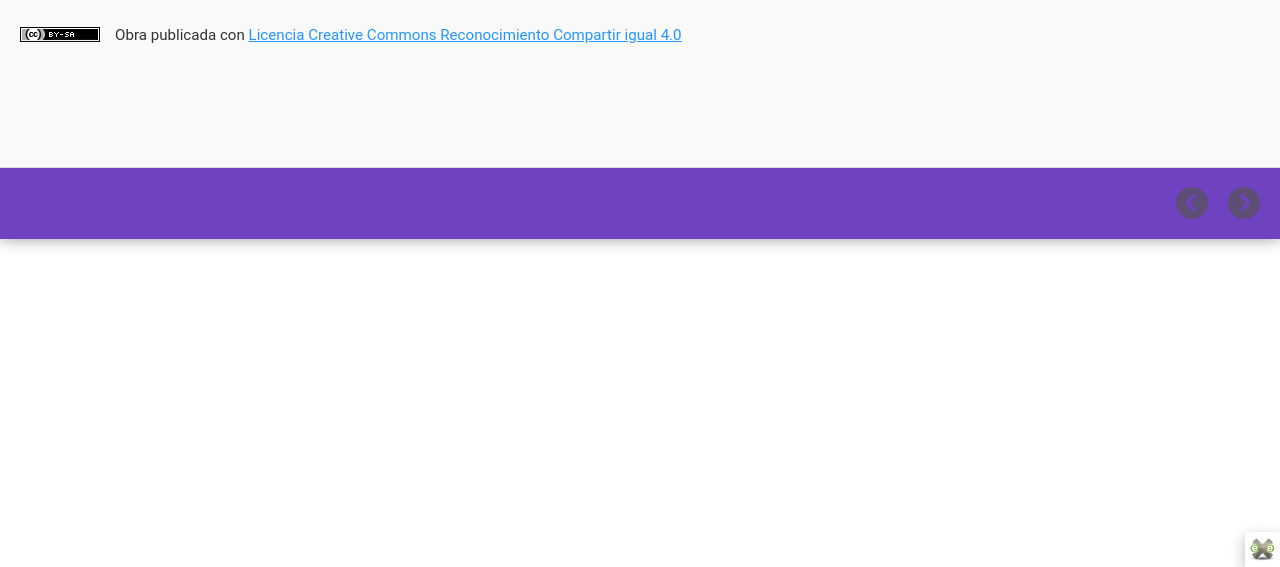
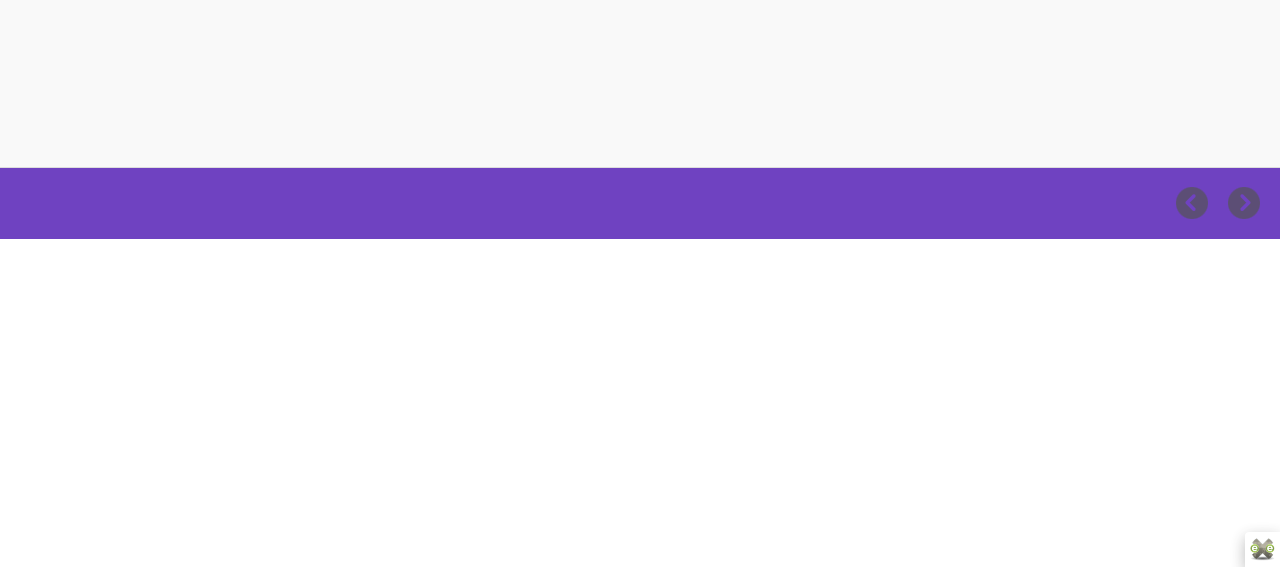
Before and after one commit to juancarrz34/SemioticaFuncional, a plain HTML site: page mdulo_de_desarrollo.html in a window 1280 px wide. Shown: the part 233-800 px from the top of the page. Drawn offline with Linux system fonts and the light colour scheme.

Commit message:
archivo v2

```diff
--- a/mdulo_de_desarrollo.html
+++ b/mdulo_de_desarrollo.html
@@ -57,8 +57,6 @@
 <div id="main-wrapper">
 <section id="main">
 <header id="nodeDecoration"><h1 id="nodeTitle">Módulo de desarrollo</h1></header>
-<div id="packageLicense" class="cc cc-by-sa">
-<p><span>Obra publicada con</span> <a rel="license" href="http://creativecommons.org/licenses/by-sa/4.0/">Licencia Creative Commons Reconocimiento Compartir igual 4.0</a></p>
 </div>
 </section>
 </div>
```
